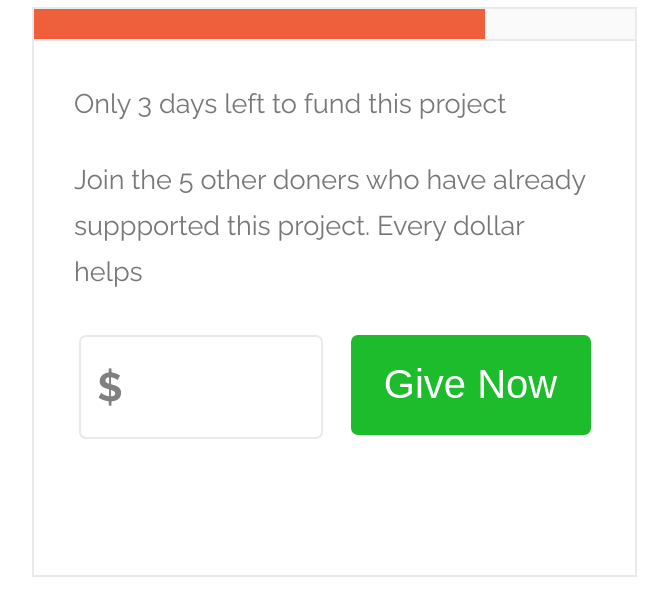
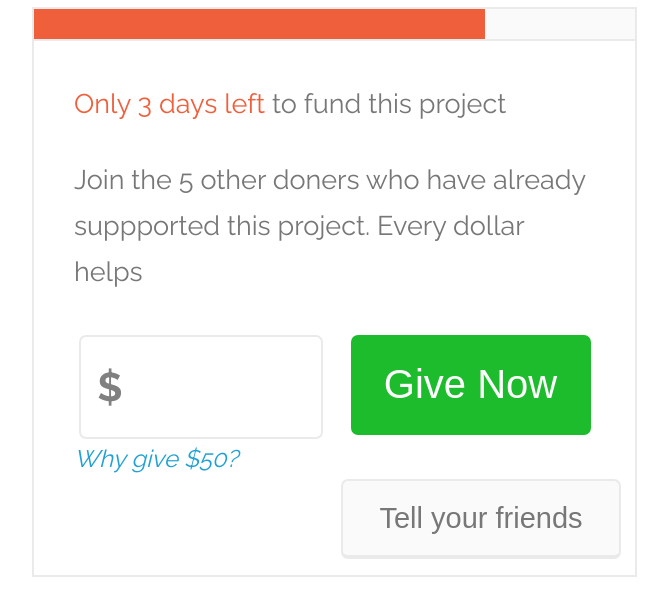
Before and after one commit to boulderinthesnow/fundingWidget, a plain HTML site: page index.html in a window 1280 px wide. Shown: the part 164-780 px from the top of the page, without its empty margins (26-694 px from the left). Drawn offline with nearby package versions, Linux system fonts and the light colour scheme.

Commit message:
css outline completed

```diff
--- a/css/style.css
+++ b/css/style.css
@@ -172,3 +172,30 @@ input {
 	width: 25%;
 	text-align: center;
 }
+
+#friends-button-block {
+	display: flex;
+	justify-content: flex-end;
+	width: 587px;
+
+}
+
+#friends-button-block #friends-button {
+	height: 80px;
+	width: 280px;
+	border-radius: 7px;
+	border: solid 2px #eaeaea;
+	border-bottom-width: 4px;
+	background: #fafafa;
+	font-size: 29px;
+	color: #777;
+}
+
+#why-block {
+	display: flex;
+	justify-content: flex-start;
+	padding-left: 40px;
+	font-size: 24px;
+	font-style: italic;
+	color: #20A1D4;
+}
--- a/index.html
+++ b/index.html
@@ -19,7 +19,7 @@
 				<div id="progress-bar"></div>
 			</div>
 			<div id="main-content">
-					<p id="first-line">Only 3 days left to fund this project</p>
+				<p id="first-line"> <span style="color:#EF5F3C;"> Only 3 days left </span> to fund this project</p>
 				<p>Join the 5 other doners who have already suppported this project. Every dollar helps</p>
 			</div>
 			<div id="wrap-block">
@@ -35,8 +35,14 @@
 					<button id="give-button">Give Now</button>
 				</div>
 			</div>
+			<div id="why-block">
+				<p>Why give $50?</p>
 			</div>
-			<div id="friends-button"></div>
+			<div id="friends-button-block">
+				<button id="friends-button">Tell your friends</button>
+			</div>
+		</div>
+
 		</div>
 	</div>
 </body>
```
Lines whose indentation alone changed are shown as unchanged.
